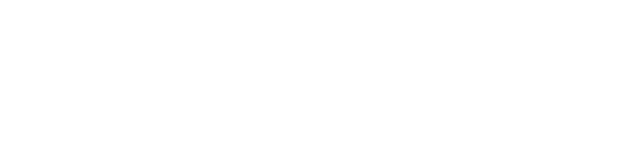
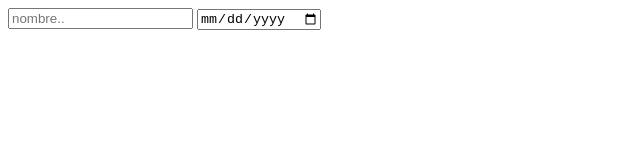
Before and after one commit to Davidgr04/formulario_, a plain HTML site: page index.html in a window 1280 px wide. Shown: the whole page, without its empty margins (0-640 px from the left). Drawn offline with Linux system fonts and the light colour scheme.

Commit message:
add index.html

```diff
--- a/index.html
+++ b/index.html
@@ -9,7 +9,10 @@
 </head>
 
 <body>
-
+    <form action="">
+        <input type="text" placeholder="nombre..">
+        <input type="date">
+    </form>
 </body>
 
 </html>
```
